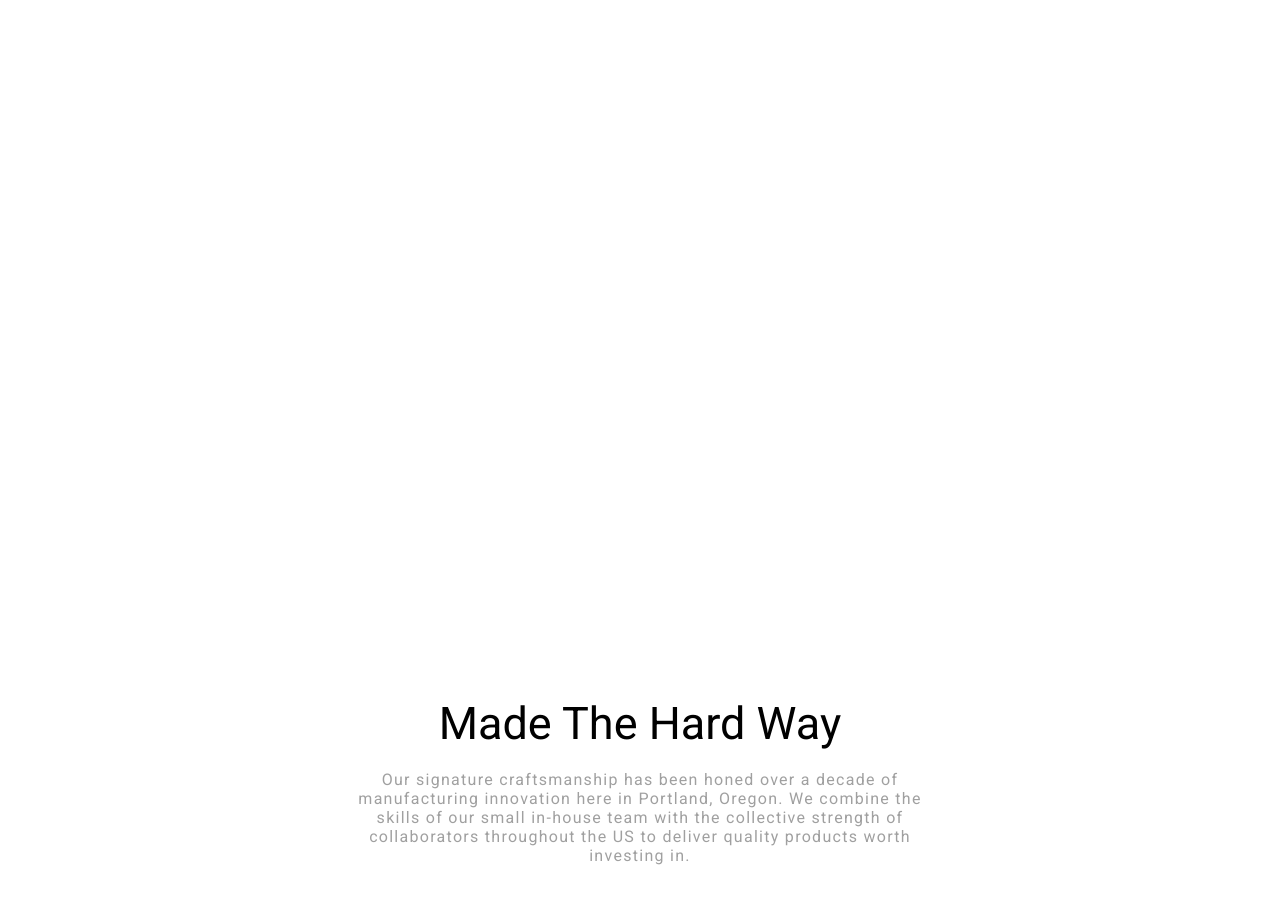
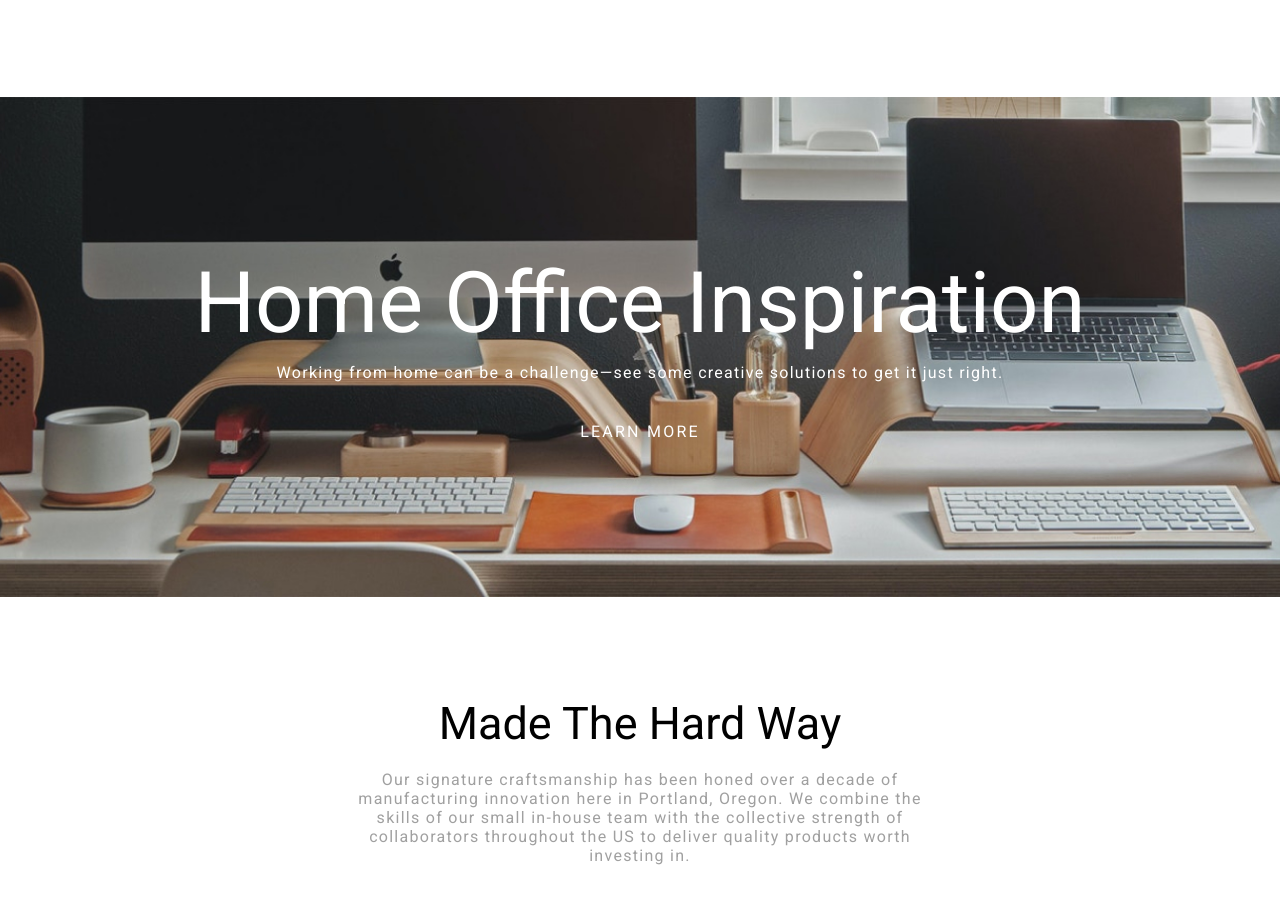
Before and after one commit to morg395/Grovemade, a plain HTML site: page index.html in a window 1280 px wide. Shown: the part 2171-3068 px from the top of the page. Drawn offline with Linux system fonts and the light colour scheme; the site is published under a folder, as on GitHub Pages, so addresses that start at the root find nothing; files whose address does not match are found by name.

Commit message:
Update style.css

```diff
--- a/css/style.css
+++ b/css/style.css
@@ -217,14 +217,6 @@ footer {
     width: 100%;
 }
 
-/* .product .img__wrapper {
-    max-width: 560px;
-    max-height: 804px;
-    width: 20vw;
-    height: 55vh;
-    overflow: hidden;
-} */
-
 .carousel__item {
     margin-right: 10px;
 }
@@ -251,7 +243,7 @@ footer {
 
 .insert {
     height: 500px;
-    background-image: url('/images/main/insert/background.jpg');
+    background-image: url('../images/main/insert/background.jpg');
     background-size: cover;
     background-repeat: no-repeat;
 }
```
